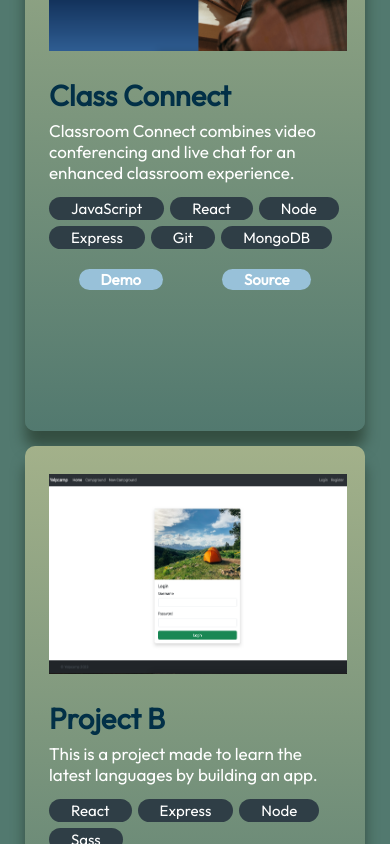
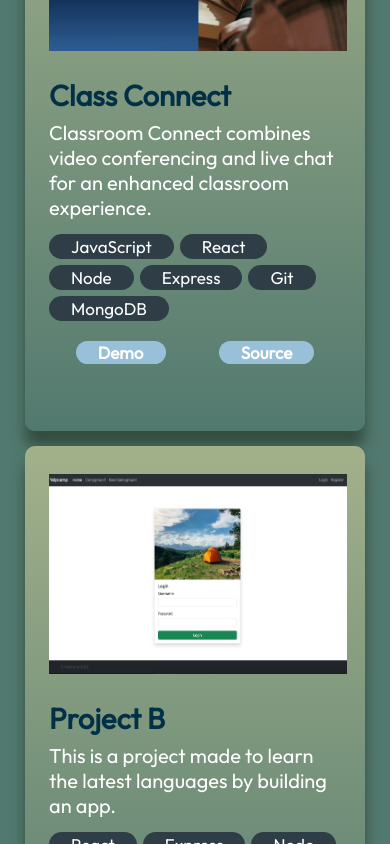
Before and after one commit to jchodon/Portfolio, a React (Vite) app: page / in a window 390 px wide. Shown: the part 2780-3624 px from the top of the page. Built offline with nearby package versions, Linux system fonts and the light colour scheme.

Commit message:
font size changes

```diff
--- a/src/components/Projects/ProjectCard.module.css
+++ b/src/components/Projects/ProjectCard.module.css
@@ -71,12 +71,12 @@
     font-size: 29px;
   }
   .description {
+    font-size: 20px;
+  }
+  .skill {
     font-size: 17px;
   }
-  .skill {
-    font-size: 15px;
-  }
   .link {
-    font-size: 15px;
+    font-size: 17px;
   }
 }
```
